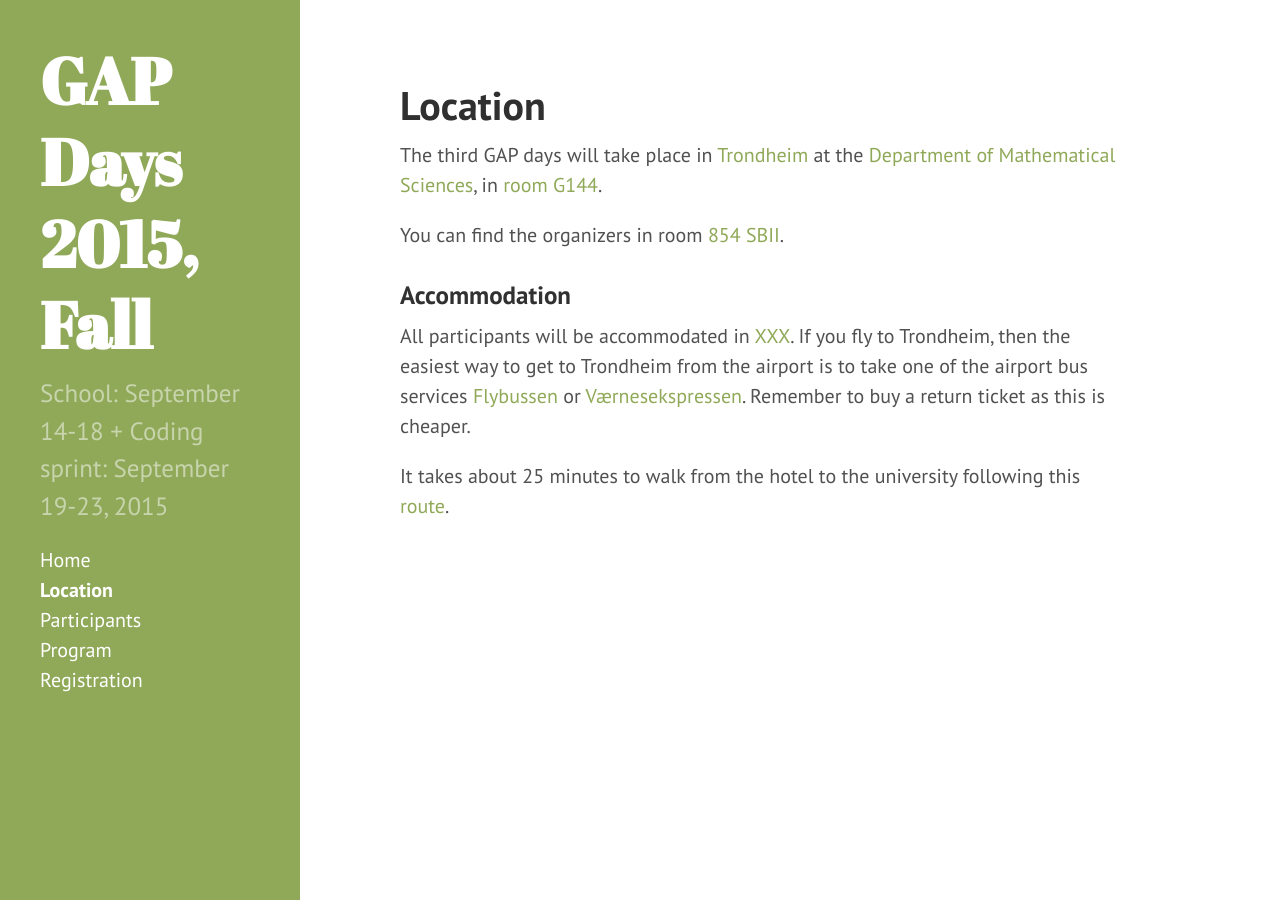
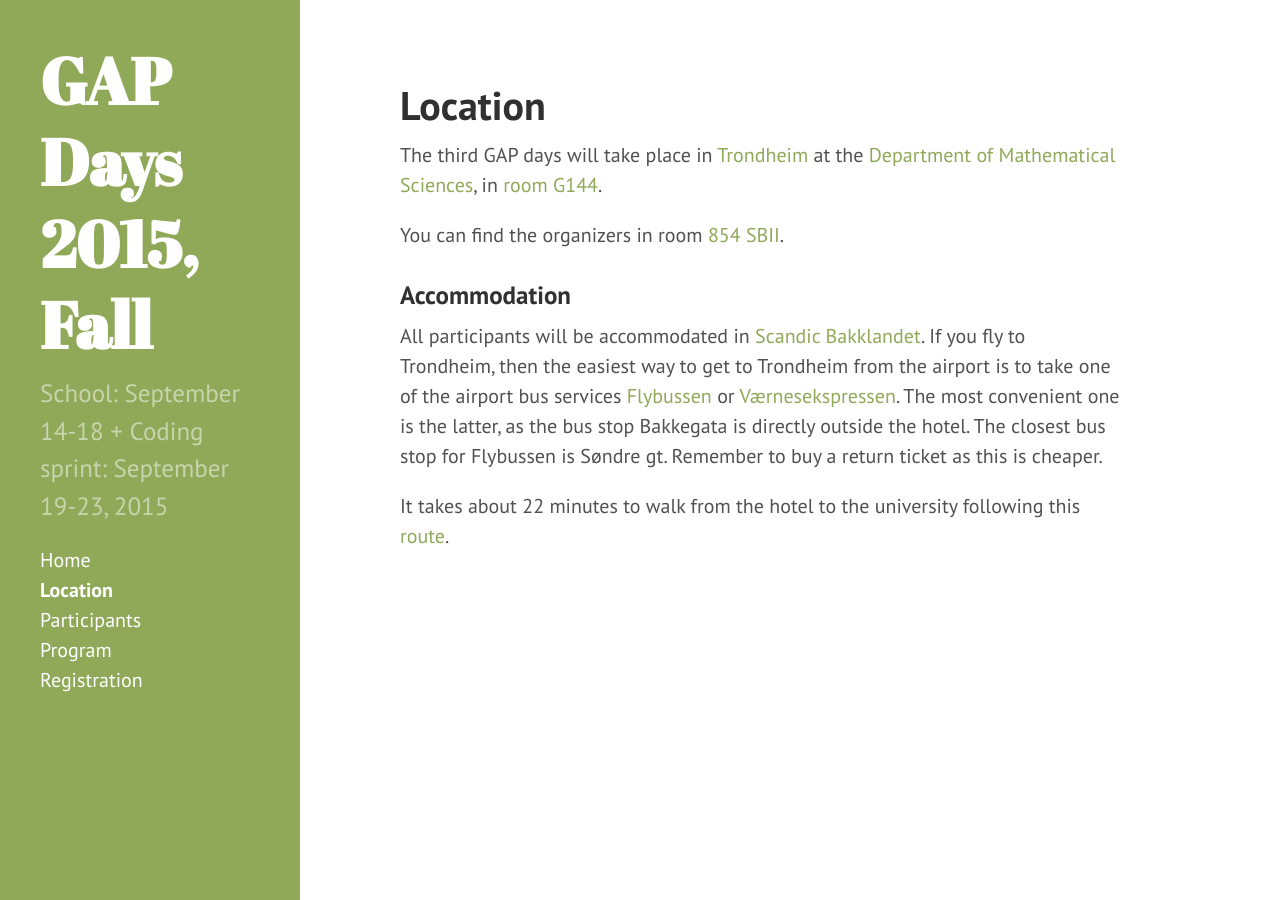
Before and after one commit to gapdays/gapdays2015-fall, a Jekyll site: the page built from location.md, in a window 1280 px wide. Built offline with Jekyll 4.4.1, drawn with Linux system fonts in a browser that asks for light colours; Markdown is read by kramdown in place of the engine named in the settings.

Commit message:
Made further, mostly local, updates.

```diff
--- a/location.md
+++ b/location.md
@@ -12,14 +12,18 @@ You can find the organizers in room [854 SBII](http://s.mazemap.com/1HfrWqg).
 
 <h3>Accommodation</h3>
 
-All participants will be accommodated in [XXX](http://XXX).  If you
-fly to Trondheim, then the easiest way to get to Trondheim from the
-airport is to take one of the airport bus services
+All participants will be accommodated in
+[Scandic Bakklandet](http://www.scandichotels.com/Hotels/Norway/Trondheim/Bakklandet/).
+If you fly to Trondheim, then the easiest way to get to Trondheim from
+the airport is to take one of the airport bus services
 [Flybussen](http://www.flybussen.no/en/Trondheim/) or
 [Værnesekspressen](http://vaernesekspressen.no/index.php/vaernes_eng/vaernes/nyheter).
-Remember to buy a return ticket as this is cheaper.
+The most convenient one is the latter, as the bus stop Bakkegata is
+directly outside the hotel.  The closest bus stop for Flybussen is
+Søndre gt.  Remember to buy a return ticket as this
+is cheaper.
 
 It takes
-about 25 minutes to walk from the hotel to the university following
+about 22 minutes to walk from the hotel to the university following
 this
-[route](https://www.google.no/maps/dir/Comfort+Hotel+Trondheim,+Krambugata,+Trondheim/O.+S.+Bragstads+Plass,+7034+Trondheim/@63.4260487,10.3916404,15z/data=!4m14!4m13!1m5!1m1!1s0x466d319954dcb017:0x5aa2bf3a275e6903!2m2!1d10.402387!2d63.432879!1m5!1m1!1s0x466d3195ac4846ab:0x5e9e02c69e447a36!2m2!1d10.4012339!2d63.4187854!3e2?hl=no).
+[route](https://www.google.no/maps/dir/Rica+Bakklandet+Hotel,+Nedre+Bakklandet,+Trondheim/O.+S.+Bragstads+Plass,+7034+Trondheim/@63.4254069,10.3941919,15z/data=!3m1!4b1!4m14!4m13!1m5!1m1!1s0x466d319929da2d9d:0xb3ed87ec72458acf!2m2!1d10.406931!2d63.432029!1m5!1m1!1s0x466d3195ac4846ab:0x5e9e02c69e447a36!2m2!1d10.4012339!2d63.4187854!3e2?hl=no).
```
Also changed, not shown: index.md (+1 -1 lines), program.md (+3 -3 lines), registration.html (+4 -4 lines).
